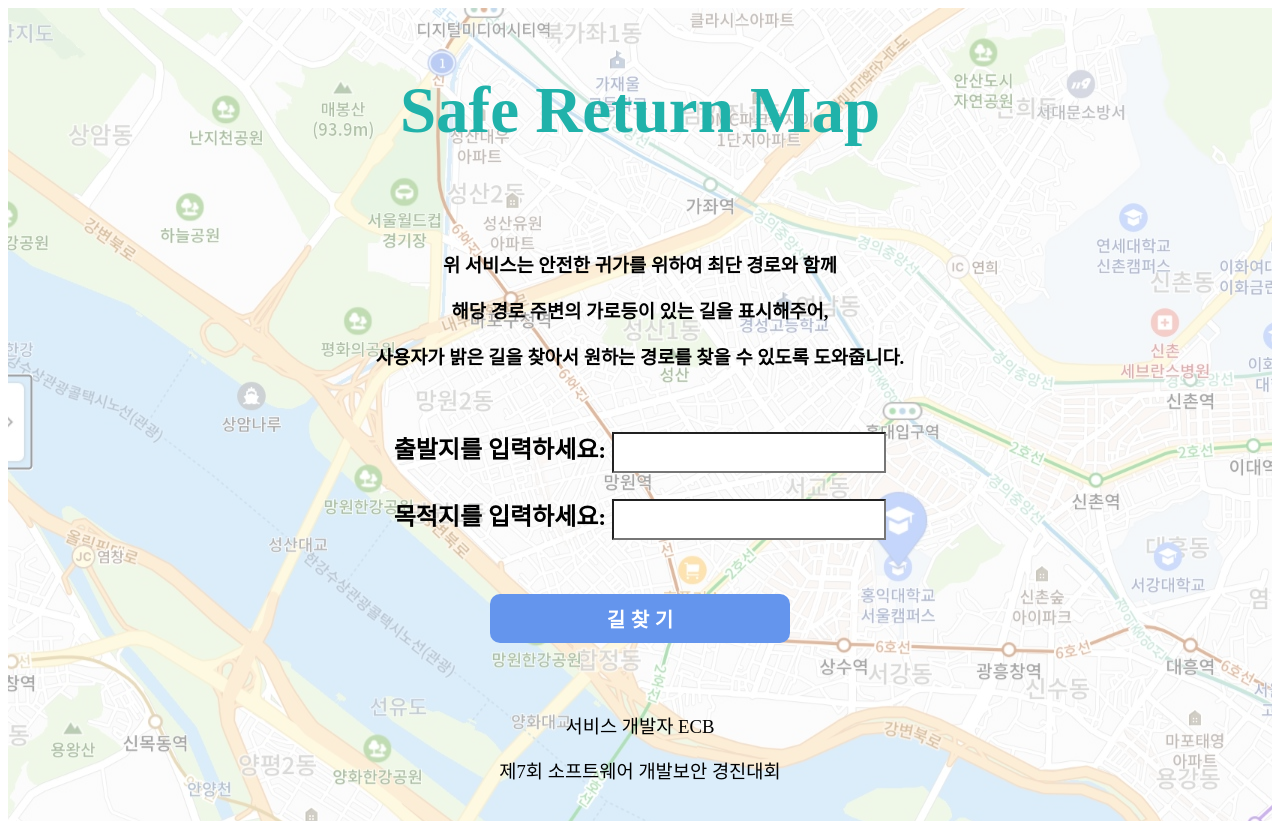
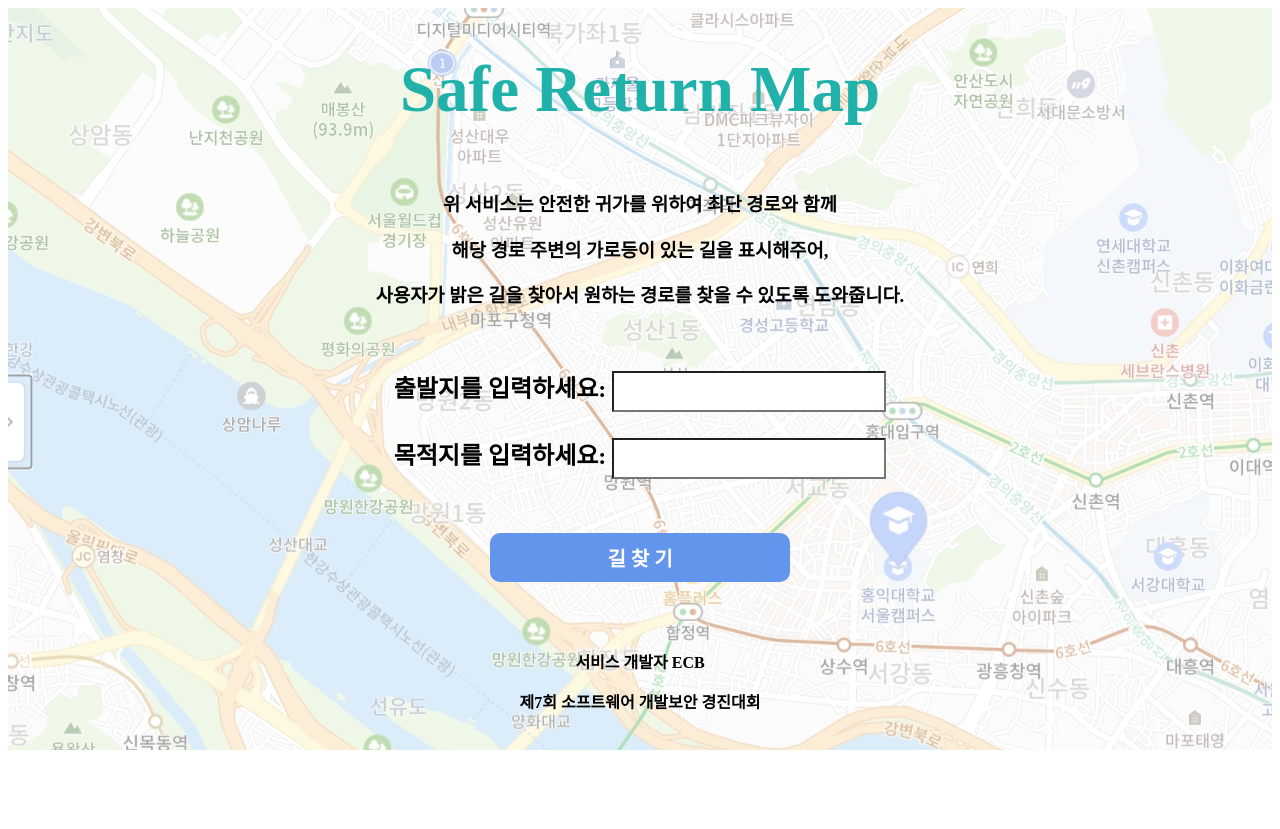
Before and after one commit to ottlseo/ECB_hackathon, a Python web app: template templates/start.html in a window 1280 px wide. After the commit the page ends 750 px from the top, so only its background shows below. Run offline with Jinja, Linux system fonts and the light colour scheme; the template is opened without the code that fills it, so the values that code supplies are empty; some web fonts are replaced.

Commit message:
Add files via upload

```diff
--- a/templates/start.html
+++ b/templates/start.html
@@ -12,10 +12,10 @@
 <body>
     <div id="grid" class="container">
 
-        <p id="big_font">Safe Return Map</p>
+        <h1 id="big_font">Safe Return Map</h1>
 
         <h3 id="font">
-            <p>위 서비스는 안전한 귀가를 위하여 최단 경로와 함께</p>
+            위 서비스는 안전한 귀가를 위하여 최단 경로와 함께<br>
             <p>해당 경로 주변의 가로등이 있는 길을 표시해주어,</p>
             <p>사용자가 밝은 길을 찾아서 원하는 경로를 찾을 수 있도록 도와줍니다.</p>
         </h3>
@@ -35,11 +35,11 @@
         post 방식이 보안에 강함, get 방식은 보안에 취약, 근데 이걸 쓸지 안쓸지도 모르니 일단 적어둠
         -->
 
-        <h3 id="cute_font">
+        <h4 id="cute_font">
             <p>서비스 개발자 ECB</p>
             <p>제7회 소프트웨어 개발보안 경진대회</p>
 
-        </h3>
+        </h4>
     </div>
 </body>
 </html>
--- a/templates/style.css
+++ b/templates/style.css
@@ -1,3 +1,31 @@
+@font-face {
+font-family: 'NeoDunggeunmo';
+src: url('https://cdn.jsdelivr.net/gh/projectnoonnu/noonfonts_2001@1.3/NeoDunggeunmo.woff') format('woff');
+font-weight: normal;
+font-style: normal;
+}
+
+@font-face {
+font-family: 'Recipekorea';
+src: url('https://cdn.jsdelivr.net/gh/projectnoonnu/noonfonts_2001@1.1/Recipekorea.woff') format('woff');
+font-weight: normal;
+font-style: normal;
+}
+
+@font-face {
+font-family: 'Cafe24Ohsquare';
+src: url('https://cdn.jsdelivr.net/gh/projectnoonnu/noonfonts_2001@1.1/Cafe24Ohsquare.woff') format('woff');
+font-weight: normal;
+font-style: normal;
+}
+
+@font-face {
+font-family: 'BBTreeGL';
+src: url('https://cdn.jsdelivr.net/gh/projectnoonnu/noonfonts_nine_@1.1/BBTreeGL.woff') format('woff');
+font-weight: normal;
+font-style: normal;
+}
+
 
       #grid{
         //border: 5px solid skyblue;
@@ -8,6 +36,7 @@
         height: 100%;
         //grid-template-rows:1fr 4fr;
       }
+
       .container {
         width: 100%;
         height: 100%;
@@ -35,22 +64,23 @@
       */
 
 }
+
       #font{
           color: black;
-          font-family: "맑은 고딕";
+          font-family: "Cafe24Ohsquare";
       }
       #big_font{
           color:lightseagreen;
           font-size: 65px;
           font-weight: bold;
-          font-family: "배달의민족 한나체 Pro";
+          font-family: "NeoDunggeunmo";
       }
       #cute_font{
-          font-family: "배달의민족 한나체 Pro";
-          font-weight: lighter;
+          font-family: "BBTreeGL";
       }
       .submit-btn{
           width: 300px;
+          font-family: 'Cafe24Ohsquare';
           font-size: 20px;
           font-weight: bold;
           color: white;
```
